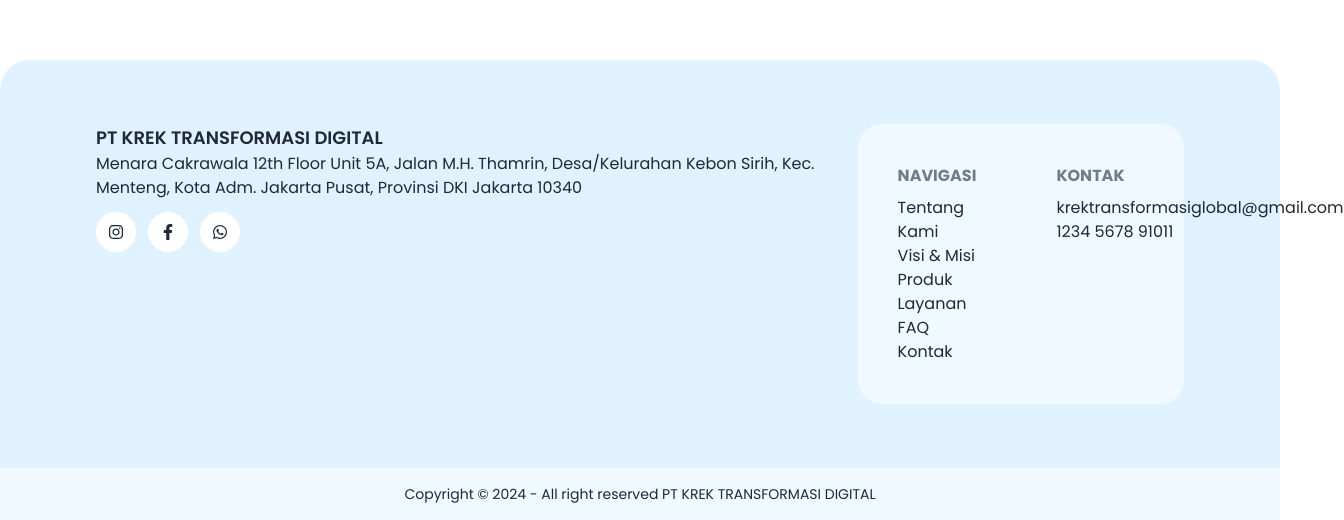
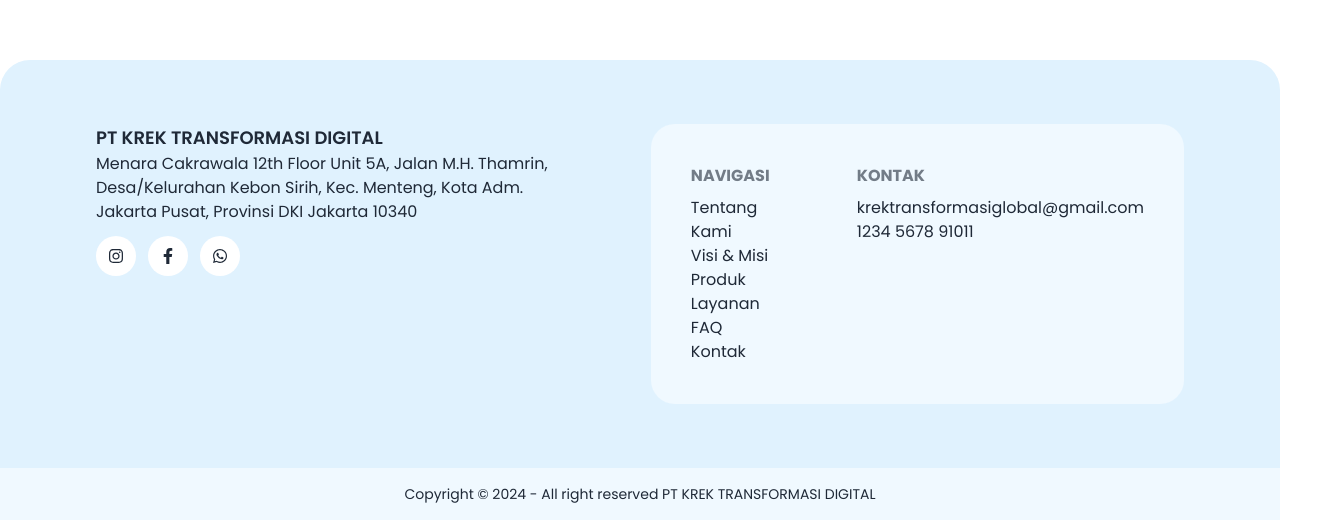
Before and after one commit to GanehsaConsulting/krek-web, a Next.js app: page / in a window 1280 px wide. Shown: the part 6196-6716 px from the top of the page, 1344 px wide, since content can reach past the window. Built offline with nearby package versions, Linux system fonts and the light colour scheme.

Commit message:
fix footer

```diff
--- a/src/components/Footer.jsx
+++ b/src/components/Footer.jsx
@@ -5,14 +5,16 @@ export const Footer = () => {
         <>
             <footer className="min-h-0h-[50lvh] w-full bg-sky-100 rounded-t-[30px] mt-24">
                 <div className="md:px-24 md:py-16 px-5 py-10">
-                    <div className="flex md:flex-row flex-col w-full h-full gap-10">
-                        <div className="md:w-[70%]">
+                    <div className="flex md:flex-row flex-col justify-between w-full h-full gap-10">
+                        <div className="md:w-[50%]">
                             <h1 className="text-lg font-semibold">
                                 PT KREK TRANSFORMASI DIGITAL
                             </h1>
                             <a href={contacts.address.link}>
                                 <div className="">
-                                    {contacts.address.data}
+                                    Menara Cakrawala 12th Floor Unit 5A, Jalan M.H. Thamrin, <br />
+                                    Desa/Kelurahan Kebon Sirih, Kec. Menteng, Kota Adm. <br />
+                                    Jakarta Pusat, Provinsi DKI Jakarta 10340
                                 </div>
                             </a>
                             <div className="flex gap-3 mt-3">
@@ -25,7 +27,7 @@ export const Footer = () => {
                                 ))}
                             </div>
                         </div>
-                        <div className="md:max-w-[30%] bg-sky-50 h-full p-10 rounded-3xl flex md:flex-row flex-col gap-10 md:gap-20">
+                        <div className="md:max-w-[50%] bg-sky-50 h-full p-10 rounded-3xl flex md:flex-row flex-col gap-10 md:gap-20">
                             <div>
                                 <p className="footer-title">
                                     Navigasi
@@ -43,7 +45,7 @@ export const Footer = () => {
                                     Kontak
                                 </p>
                                 <div className="flex flex-col">
-                                    <a className="link link-hover cursor-pointer" href={contacts.mail.link}>
+                                    <a className="link link-hover cursor-pointer text-wrap" href={contacts.mail.link}>
                                         {contacts.mail.name}
                                     </a>
                                     <a className="link link-hover cursor-pointer" href={contacts.phone.link}>
```
